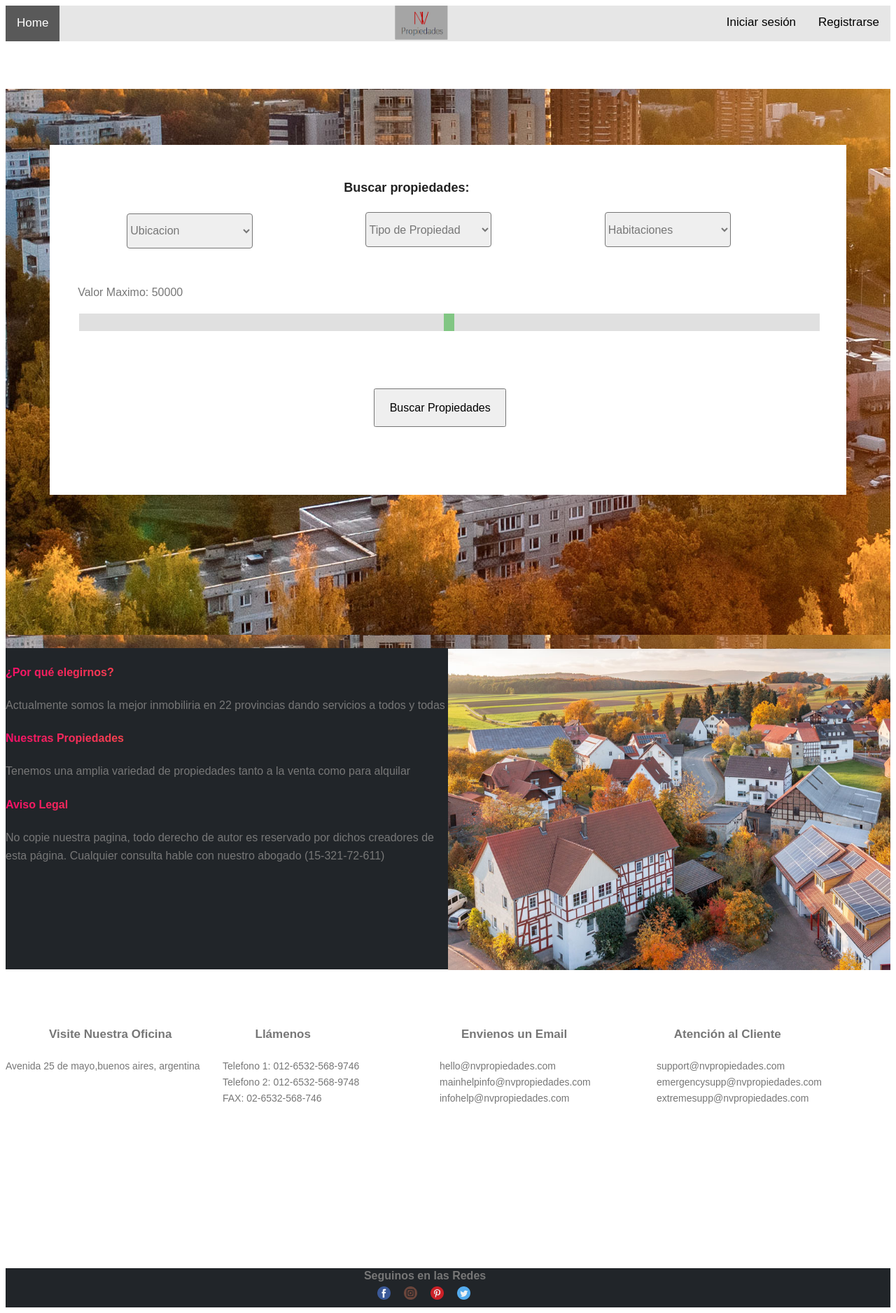
After one commit to NicoPasche/Progra-Web-PPV, a PHP site: page /index.php in a window 1280 px wide. The commit adds this page. Shown: the whole page at 70% size. Run offline with PHP 8.4, Linux system fonts and the light colour scheme.

Commit message:
sesiones andan

```diff
--- /dev/null
+++ b/Pagina Final VALEN PASCHE/index.php
@@ -0,0 +1,208 @@
+<!DOCTYPE html>
+<html>
+<head>
+	<title>N&V Propiedades</title>
+	<link rel="icon" type="image/gif/png" href="nvico.ico">
+	<link rel="stylesheet" type="text/css" href="index.css">
+	<meta name="viewport" content="width=device-width, initial-scale=1">
+	<script type="text/javascript" src="test.js"></script>
+	<script type="text/javascript" src="idx.js"></script>
+	<meta http-equiv="Content-Type" content="text/html; charset=utf-8"/>
+</head>
+<body>
+<!-- Start Header Area -->
+
+			<header class="default-header">
+				<?php
+				session_start();
+				if ( isset( $_SESSION['userid'] ) )
+				{
+				?>
+					<div class="topnav2">
+  					<a class="active" href="index.html">Home</a>
+  					<a href="vender.html">Publicar</a>
+  					<div class="login-container">
+    				<form action="/action_page.php">
+
+      					<p><a href="perfil.html" onclick="centeredPopup(this.href,'myWindow','1000','600','yes');return false">Perfil</a></p>
+    				</form>
+  					</div>
+				</div>
+				<img src="img/nvpro.png" id="logo">
+				<?php
+				}
+				else
+				{
+				?>
+
+					<div class="topnav2">
+  					<a class="active" href="index.html">Home</a>
+  					<div class="login-container">
+    				<form action="/action_page.php">
+
+      					<p><a href="login.html" onclick="centeredPopup(this.href,'myWindow','1000','600','yes');return false">Iniciar sesión</a>
+      					  	<a href="reg.php" onclick="centeredPopup(this.href,'myWindow','1000','900','yes');return false">Registrarse</a></p>
+    				</form>
+  					</div>
+				</div>
+				<img src="img/nvpro.png" id="logo">
+				<?php
+				}
+				?>
+
+
+
+
+			</header>
+<!-- End Header Area -->
+
+<!--Formulario de busqueda-->
+	<div class="overlay">
+		<div class="search-field" style="height: 500px;">
+			<form class="search-form">
+				<div class="titulo">Buscar propiedades:
+
+
+				</div>
+
+				<div class="ubicacion">
+					<select name="location" class="select1"  on required>
+						<option data-display="Choose locations" selected="" disabled="">Ubicacion</option>
+									<option>Almagro</option>
+									<option>Balvanera</option>
+									<option>Barracas</option>
+									<option>Belgrano</option>
+									<option>Boedo</option>
+									<option>Caballito</option>
+									<option>Colegiales</option>
+									<option>Constitución</option>
+									<option>Flores</option>
+									<option>Floresta</option>
+									<option>La Boca</option>
+									<option>La Paternal</option>
+									<option>Liniers</option>
+									<option>Mataderos</option>
+									<option>Núñez</option>
+									<option>Palermo</option>
+									<option>Parque Avellaneda</option>
+									<option>Parque Patricios</option>
+									<option>Puerto Madero</option>
+									<option>Recoleta</option>
+									<option>Retiro</option>
+									<option>Saavedra</option>
+					</select>
+				</div>
+
+				<div class="tipo">
+					<select name="property-type" class="select1" required>
+						<option data-display="Property Type" selected="" disabled="">Tipo de Propiedad</option>
+						<option value="1">Casa</option>
+						<option value="2">Departamento</option>
+					</select>
+				</div>
+
+				<div class="habitaciones">
+					<select name="bedroom" class="select1" required>
+						<option data-display="Bedrooms" selected="" disabled="">Habitaciones</option>
+						<option value="1">Una</option>
+						<option value="2">Dos</option>
+						<option value="3">Tres</option>
+						<option value="4">Cuatro</option>
+						<option value="5">Cinco</option>
+						<option value="6">Seis</option>
+					</select>
+				</div>
+
+				<div class="range" id="precio">
+					<p>Valor Maximo: <span id="demo1">50000</span></p>
+					<input type="range" id="range1" value="50000" name="range2" min="1" max="100000" class="rango" oninput="sl()" />
+				</div>
+				<div class="boton-busqueda">
+					<button onclick="" class="buscar" style="height: 55px;"><span class="txtbuscar">Buscar Propiedades</span></button>
+				</div>
+			</form>
+		</div>
+	</div>
+
+		<section class="about-area">
+				<div class="container-fluid">
+					<div class="row d-flex justify-content-end align-items-center">
+						<div class="info">
+							<div class="txt-info">
+								<h4 class="h-inf">¿Por qué elegirnos?</h4>
+								<p>
+									Actualmente somos la mejor inmobiliria en 22 provincias dando servicios a todos y todas
+								</p>
+							</div>
+							<div class="single-about pb-30">
+								<h4 class="h-inf">Nuestras Propiedades</h4>
+								<p>
+									Tenemos una amplia variedad de propiedades tanto a la venta como para alquilar
+								</p>
+							</div>
+							<div class="single-about">
+								<h4 class="h-inf">Aviso Legal</h4>
+								<p>
+									No copie nuestra pagina, todo derecho de autor es reservado por dichos creadores de esta página. Cualquier consulta hable con nuestro abogado (15-321-72-611)
+								</p>
+							</div>
+						</div>
+						<div class="caja-img">
+							<img class="img-fluid" src="img/about-img.jpg" alt="">
+						</div>
+					</div>
+				</div>
+			</section>
+			<!-- End About Area -->
+			<!-- Start contact-info Area -->
+			<section class="contact-info-area">
+				<div class="contacto">
+					<div class="row">
+						<div class="single-info1">
+							 <h4 id="visit">Visite Nuestra Oficina</h4>
+							 <p>
+							 	Avenida 25 de mayo,buenos aires, argentina<br>
+							 </p>
+						</div>
+						<div class="single-info2">
+							 <h4 id="call">Llámenos</h4>
+							 <p>
+								Telefono 1: 012-6532-568-9746 <br>
+								Telefono 2: 012-6532-568-9748 <br>
+								FAX: 02-6532-568-746
+							 </p>
+						</div>
+						<div class="single-info3">
+							 <h4 id="emailus">Envienos un Email</h4>
+							 <p>
+								hello@nvpropiedades.com <br>
+								mainhelpinfo@nvpropiedades.com <br>
+								infohelp@nvpropiedades.com
+							 </p>
+						</div>
+						<div class="single-info4">
+							 <h4 id="cust">Atención al Cliente</h4>
+							 <p>
+							 	support@nvpropiedades.com <br>
+								emergencysupp@nvpropiedades.com <br>
+								extremesupp@nvpropiedades.com
+							 </p>
+						</div>
+					</div>
+				</div>
+			</section>
+			<!-- End contact-info Area -->
+			<footer>
+				<div class="social">
+					<h6 class="folow">Seguinos en las Redes</h6>
+								<div class="footer-social">
+									<a href=""><img id="fb" src="img/facebook.png"></a>
+									<a href=""><img id="insta" src="img/instagram.png"></a>
+									<a href=""><img src="img/pinterest.png" id="pint"></a>
+									<a href=""><img src="img/twitter.png" id="twitter"></a>
+								</div>
+				</div>
+			</footer>
+
+</body>
+</html>
```
Also changed, not shown: Pagina Final VALEN PASCHE/reg.php (+7 -2 lines).
